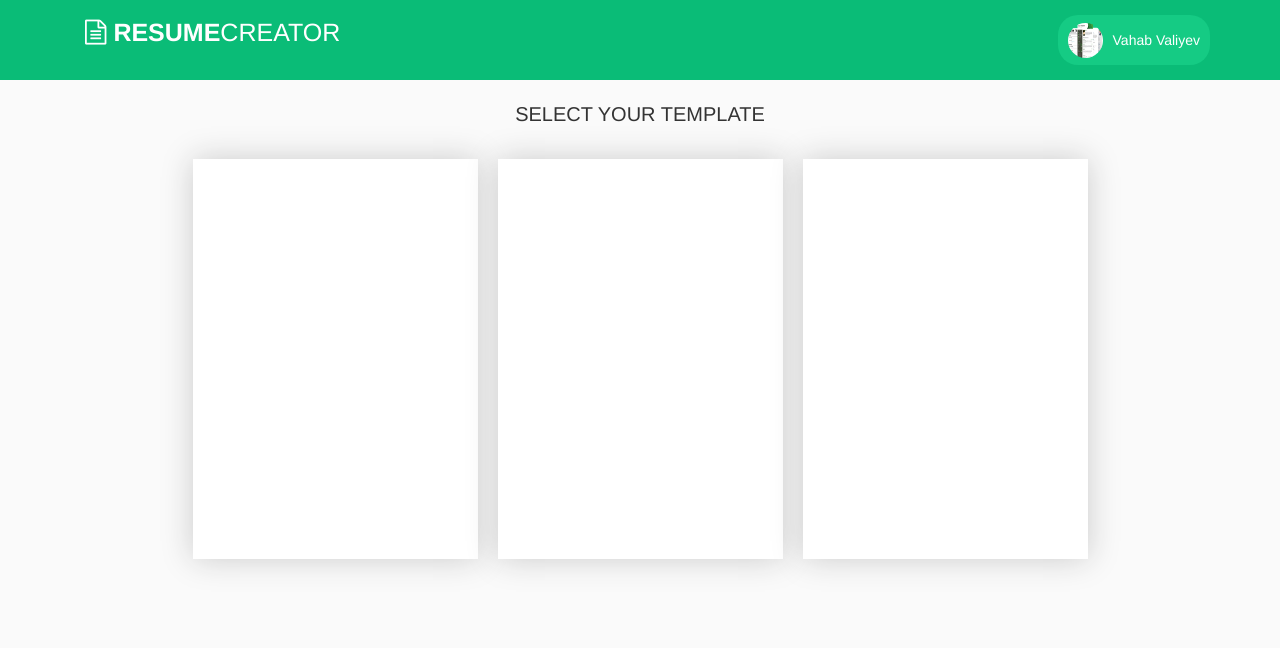
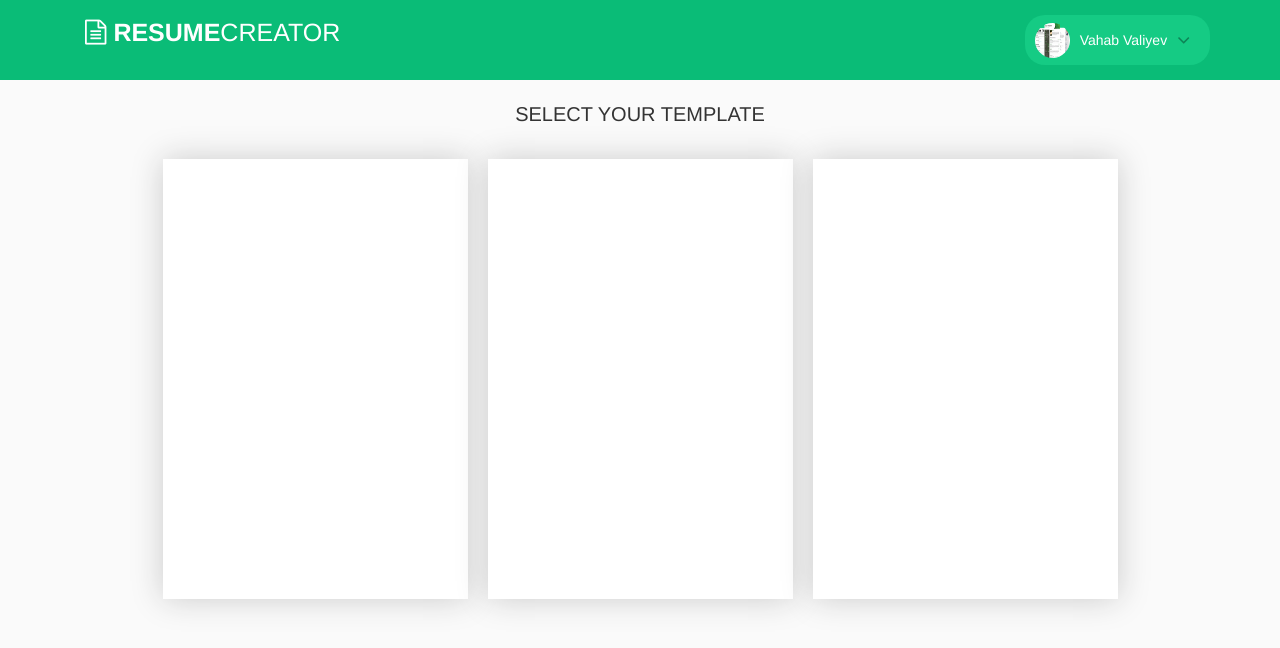
Before and after one commit to vahabv/cvgenerator, a PHP site: page /select.php in a window 1280 px wide. Shown: the top 648 px of the page. Run offline with PHP 8.4, Linux system fonts and the light colour scheme.

Commit message:
jquery added to select.php

```diff
--- a/css/style.css
+++ b/css/style.css
@@ -151,7 +151,7 @@ ul{
 /* select.php */
 .navigationBar{
 	padding: 15px 0 15px 0;
-	height: auto;
+	height: 80px;
 	background-color: #0abc77;
 }
 body{
@@ -194,7 +194,24 @@ body{
 }
 .template{
 	margin: 10px;
-	height: 400px;
+	height: 440px;
 	background-color: white;
 	box-shadow: 0 0 30px 0 #cbcbcb;
 }
+.template:hover{
+	box-shadow: 0 0 30px 0 #0abc77;
+}
+#slideDown{
+	margin: 10px;
+	font-size: 20px;
+	color: #0d8355;
+}
+#userMenu{
+	width: 100%;
+	background-color: #15cb84;
+	border-radius: 0 0 20px;
+	height: 200px;
+	position: relative;
+	z-index: 10;
+	display: none;
+}
--- a/select.php
+++ b/select.php
@@ -14,17 +14,28 @@
 				<span><i class="fa fa-file-text-o"></i> <b> RESUME</b>CREATOR</span>
 			</div>
 			<div class="pull-right">
-				<div class="userArea"><img src="images/resumes.png"> <span> Vahab Valiyev </span></div>
+				<div class="userArea"><img src="images/resumes.png"> <span> Vahab Valiyev </span> <i class="fa fa-angle-down" id="slideDown"></i></div>
+				<div id="userMenu"></div>
 			</div>
 		</div>
 </div>
 <div class="selectTemplate col-md-12 col-xs-12 col-sm-12 col-lg-12">
 	<p>Select your template </p>
-	<div class="container templates">
-		<div class="template col-md-3"></div>
-		<div class="template col-md-3"></div>
-		<div class="template col-md-3"></div>
+	<div class="container templates col-xs-12 col-md-12">
+		<div class="template col-md-3 col-xs-12 col-sm-12"></div>
+		<div class="template col-md-3 col-xs-12 col-sm-12"></div>
+		<div class="template col-md-3 col-xs-12 col-sm-12"></div>
 	</div>
 </div>
+<script type="text/javascript">
+	$("#slideDown").click(function(){
+		if($("#userMenu").is(":visible")){
+			$(".userArea" ).animate({"border-radius":"20px"}, 50);
+		}else{
+			$(".userArea" ).animate({"border-radius":"5px"}, 50);
+		}
+		$("#userMenu").toggle("fast");
+	});
+</script>
 </body>
 </html>
```
